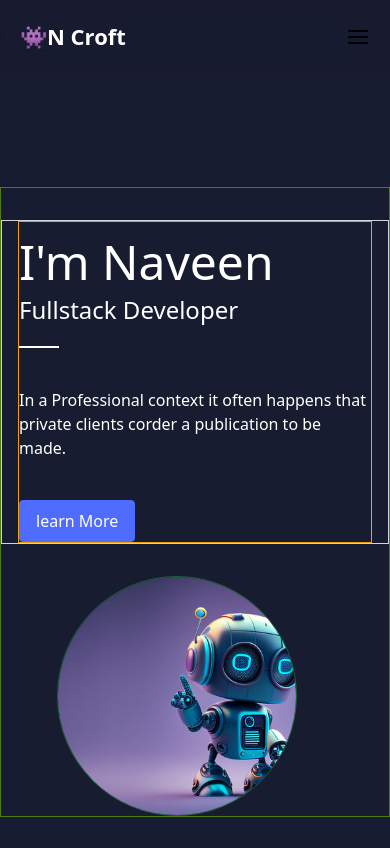
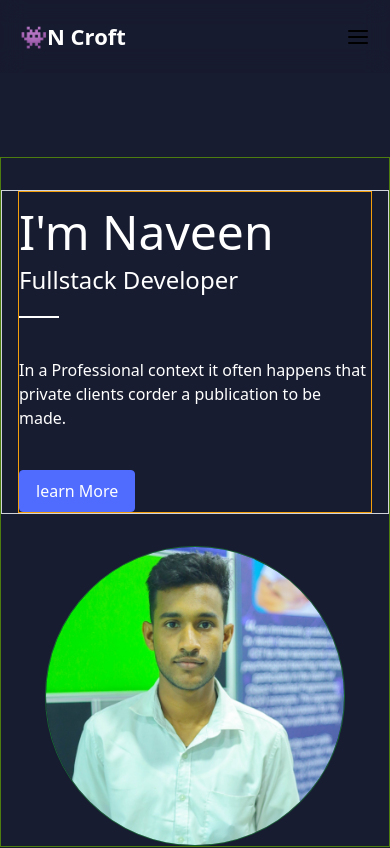
Before and after one commit to NaveenLakmal/my-portfolio, a Next.js app: page / in a window 390 px wide. Shown: the top 848 px of the page. Built offline with nearby package versions, Linux system fonts and the light colour scheme.

Commit message:
responsive Hero component and WhatIDo component

```diff
--- a/src/app/components/Hero.tsx
+++ b/src/app/components/Hero.tsx
@@ -29,10 +29,10 @@ const Hero = () => {
                     </div>
                 </div>
 
-                <div className="ml-14 sm:ml-0 ">
+                <div className="flex justify-center items-center sm:ml-0 ">
                     <Image
-                        className="w-[240px] h-[240px] sm:w-[680px] sm:h-[420px] border border-green-800 rounded-full object-cover"
-                        src="/about.jpg"
+                        className="w-[300px] h-[300px] md:w-[42rem] md:h-[350px] lg:w-[800px] lg:h-[460px] border border-green-800 rounded-full object-cover"
+                        src="/myphoto.jpg"
                         width={500}
                         height={500}
                         alt="about"
--- a/src/app/components/WhatIDo.tsx
+++ b/src/app/components/WhatIDo.tsx
@@ -7,26 +7,26 @@ const WhatIDo = () => {
         <section className='container mx-auto py-10 px-4 border border-blue-800'>
             <Heading title="What I Do"></Heading>
 
-            <div className="border border-blue-800 grid grid-cols-1 md:grid-cols-3 lg:grid-cols-4 gap-6 ">
+            <div className=" border border-blue-800 grid grid-cols-1 md:grid-cols-3 lg:grid-cols-4 gap-6 ">
 
-                <div className=" flex flex-col px-8 py-10 gap-4  bg-[#4f6cff] text-white box-border h-96 w-72 sm:h-auto sm:w-auto ">
+                <div className=" flex flex-col px-8 py-10 gap-4  bg-[#4f6cff] text-white box-border h-[440px] w-[285px] md:w-[230px] md:h-[460px] lg:w-[320px] lg:h-[465px] ">
                     <RiLightbulbFlashLine className='text-[28px] '></RiLightbulbFlashLine>
                     <h2 className='font-medium text-[20px]'>Lorem ipsum</h2>
                     <p className='text-[#414657]'>Lorem ipsum dolor sit amet consectetur adipisicing elit. Aliquam excepturi saepe optio ipsum similique iste sunt iusto architecto hic. Praesentium assumenda harum sit! Similique consequatur, ullam aliquid temporibus iste sed.</p>
                 </div>
 
-                <div className=" flex flex-col px-8 py-10 gap-4 bg-[#4f6cff] text-white box-border h-96 w-72 sm:h-auto sm:w-auto">
+                <div className=" flex flex-col px-8 py-10 gap-4 bg-[#4f6cff] text-white box-border h-[440px] w-[285px] md:w-[230px] md:h-[460px] lg:w-[320px] lg:h-[465px]">
                     <RiLightbulbFlashLine className='text-[28px]'></RiLightbulbFlashLine>
                     <h2 className='font-medium text-[20px]'>Lorem ipsum</h2>
                     <p className='text-[#414657]'>Lorem ipsum dolor sit amet consectetur adipisicing elit. Aliquam excepturi saepe optio ipsum similique iste sunt iusto architecto hic. Praesentium assumenda harum sit! Similique consequatur, ullam aliquid temporibus iste sed.</p>
                 </div>
 
-                <div className="flex flex-col px-8 py-10 gap-4 bg-[#4f6cff] text-white box-border h-96 w-72 sm:h-auto sm:w-auto">
+                <div className="flex flex-col px-8 py-10 gap-4 bg-[#4f6cff] text-white box-border h-[440px] w-[285px] md:w-[230px] md:h-[460px] lg:w-[320px] lg:h-[465px]">
                     <RiLightbulbFlashLine className='text-[28px]'></RiLightbulbFlashLine>
                     <h2 className='font-medium text-[20px]'>Lorem ipsum</h2>
                     <p className='text-[#414657]'>Lorem ipsum dolor sit amet consectetur adipisicing elit. Aliquam excepturi saepe optio ipsum similique iste sunt iusto architecto hic. Praesentium assumenda harum sit! Similique consequatur, ullam aliquid temporibus iste sed.</p>
                 </div>
-                <div className="flex flex-col px-8 py-10 gap-4 bg-[#4f6cff] text-white h-96 w-72 sm:h-auto sm:w-auto">
+                <div className="flex flex-col px-8 py-10 gap-4 bg-[#4f6cff] text-white h-[440px] w-[285px] md:w-[230px] md:h-[460px] lg:w-[320px] lg:h-[465px]">
                     <RiLightbulbFlashLine className='text-[28px]'></RiLightbulbFlashLine>
                     <h2 className='font-medium text-[20px]'>Lorem ipsum</h2>
                     <p className='text-[#414657]'>Lorem ipsum dolor sit amet consectetur adipisicing elit. Aliquam excepturi saepe optio ipsum similique iste sunt iusto architecto hic. Praesentium assumenda harum sit! Similique consequatur, ullam aliquid temporibus iste sed.</p>
```
Also changed, not shown: public/myphoto.jpg (added).
